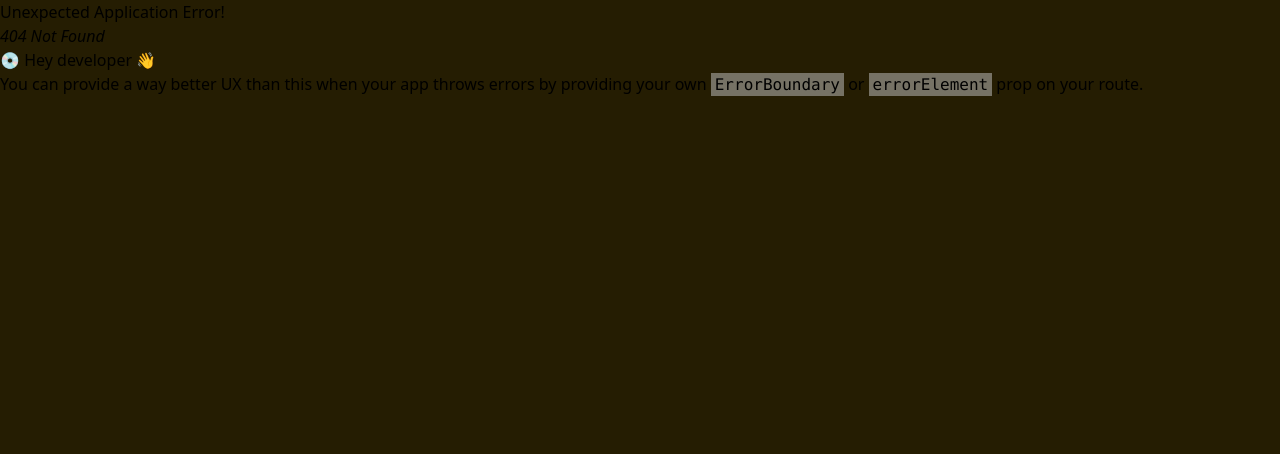
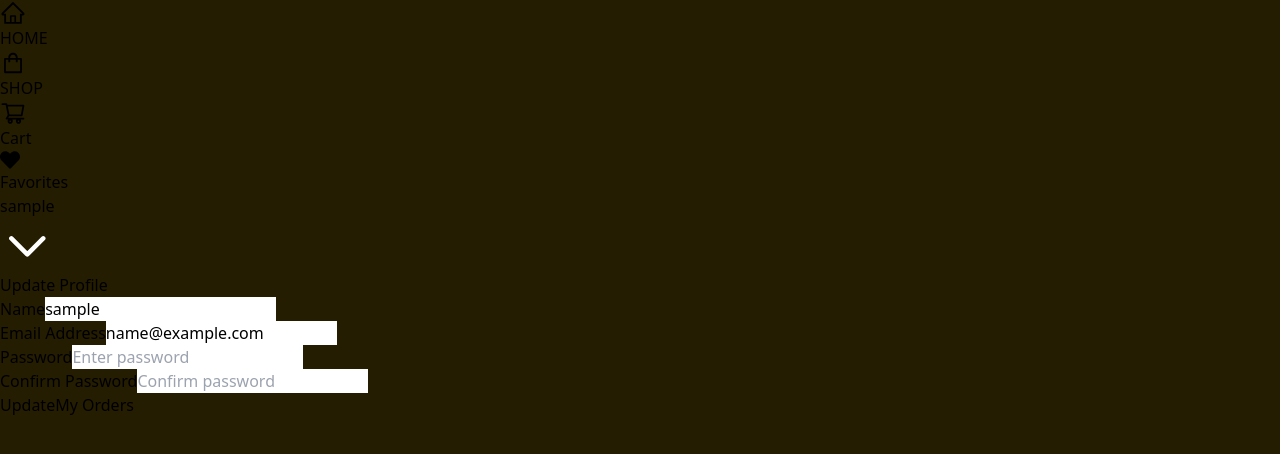
Before and after one commit to UjjwalSilwal/E_Commerce-Project, a React (Vite) app in the folder frontend/: page /profile in a window 1280 px wide. Before the commit this address had no page. Shown: the top 454 px of the page. Built offline with nearby package versions, Linux system fonts and the light colour scheme; sample sign-in values are in the browser's storage.

Commit message:
user can now update his/her profile now

```diff
--- /dev/null
+++ b/frontend/src/components/PrivateRoute.jsx
@@ -0,0 +1,14 @@
+import { Navigate, Outlet } from "react-router-dom"
+import { useSelector } from "react-redux"
+
+// If someone has acces to our profile they can
+//change edit so in order to avoid it i make this function
+
+const PrivateRoute = () => {
+
+    const {userInfo} = useSelector(state=>state.auth)
+
+  return userInfo ? <Outlet/> : <Navigate to='/login' replace />
+}
+
+export default PrivateRoute
--- a/frontend/src/main.jsx
+++ b/frontend/src/main.jsx
@@ -7,14 +7,23 @@
 import store from "./redux/store";
 import { Provider } from "react-redux";
 
+//Private Route
+import PrivateRoute from './components/PrivateRoute.jsx';
+
 //Auth
 import Login from './pages/Auth/Login.jsx'
 import Register from './pages/Auth/Register.jsx';
 
+import Profile from './pages/User/Profile.jsx';
 
 const router = createBrowserRouter(
   createRoutesFromElements(
     <Route path="/" element={<App />}>
+
+      <Route path="" element={<PrivateRoute />}>
+        <Route path='/profile' element={<Profile/>} />
+    </Route>
+
       <Route path='/login' element={<Login/>}/>
       <Route path='/register' element={<Register/>}/>
     </Route>
--- a/frontend/src/pages/Auth/Register.jsx
+++ b/frontend/src/pages/Auth/Register.jsx
@@ -1,5 +1,5 @@
 import { useState,useEffect } from "react"
-import { Link,  Navigate,  useLocation,useNavigate} from "react-router-dom"
+import { Link, useLocation,useNavigate} from "react-router-dom"
 import {useDispatch,useSelector } from "react-redux"
 import Loader from "../../components/Loader"
 import {setCredentials} from "../../redux/features/auth/authSlice"
--- /dev/null
+++ b/frontend/src/pages/User/Profile.jsx
@@ -0,0 +1,121 @@
+import { useEffect, useState } from "react";
+import { useDispatch, useSelector } from "react-redux";
+import { toast } from "react-toastify";
+
+import Loader from "../../components/Loader";
+import { useProfileMutation } from "../../redux/api/usersApiSlice";
+import { setCredentials } from "../../redux/features/auth/authSlice";
+import { Link } from "react-router-dom";
+
+const Profile = () => {
+  const [username, setUserName] = useState("");
+  const [email, setEmail] = useState("");
+  const [password, setPassword] = useState("");
+  const [confirmPassword, setConfirmPassword] = useState("");
+
+  const { userInfo } = useSelector((state) => state.auth);
+
+  const [updateProfile, { isLoading: loadingUpdateProfile }] =
+    useProfileMutation();
+
+  useEffect(() => {
+    setUserName(userInfo.username);
+    setEmail(userInfo.email);
+  }, [userInfo.email, userInfo.username]);
+
+  const dispatch = useDispatch();
+
+  const submitHandler = async (e) => {
+    e.preventDefault();
+    if (password !== confirmPassword) {
+      toast.error("Passwords do not match");
+    } else {
+      try {
+        const res = await updateProfile({
+          _id: userInfo._id,
+          username,
+          email,
+          password,
+        }).unwrap();
+        dispatch(setCredentials({ ...res }));
+        toast.success("Profile updated successfully");
+      } catch (err) {
+        toast.error(err?.data?.message || err.error);
+      }
+    }
+  };
+
+  return (
+    <div className="container mx-auto p-4 mt-[10rem]">
+      <div className="flex justify-center align-center md:flex md:space-x-4">
+        <div className="md:w-1/3">
+          <h2 className="mb-4 text-2xl font-semibold">Update Profile</h2>
+          <form onSubmit={submitHandler}>
+            <div className="mb-4">
+              <label className="block mb-2 text-white">Name</label>
+              <input
+                type="text"
+                placeholder="Enter name"
+                className="w-full p-4 rounded-sm form-input"
+                value={username}
+                onChange={(e) => setUserName(e.target.value)}
+              />
+            </div>
+
+            <div className="mb-4">
+              <label className="block mb-2 text-white">Email Address</label>
+              <input
+                type="email"
+                placeholder="Enter email"
+                className="w-full p-4 rounded-sm form-input"
+                value={email}
+                onChange={(e) => setEmail(e.target.value)}
+              />
+            </div>
+
+            <div className="mb-4">
+              <label className="block mb-2 text-white">Password</label>
+              <input
+                type="password"
+                placeholder="Enter password"
+                className="w-full p-4 rounded-sm form-input"
+                value={password}
+                onChange={(e) => setPassword(e.target.value)}
+              />
+            </div>
+
+            <div className="mb-4">
+              <label className="block mb-2 text-white">Confirm Password</label>
+              <input
+                type="password"
+                placeholder="Confirm password"
+                className="w-full p-4 rounded-sm form-input"
+                value={confirmPassword}
+                onChange={(e) => setConfirmPassword(e.target.value)}
+              />
+            </div>
+
+            <div className="flex justify-between">
+              <button
+                type="submit"
+                className="px-4 py-2 text-white bg-pink-500 rounded hover:bg-pink-600"
+              >
+                Update
+              </button>
+
+              <Link
+                to="/user-orders"
+                className="px-4 py-2 text-white bg-pink-600 rounded hover:bg-pink-700"
+              >
+                My Orders
+              </Link>
+            </div>
+            {loadingUpdateProfile && <Loader />}
+          </form>
+        </div>
+      </div>
+    </div>
+  );
+};
+
+export default Profile;
--- a/frontend/src/redux/api/usersApiSlice.js
+++ b/frontend/src/redux/api/usersApiSlice.js
@@ -2,8 +2,8 @@
 import { USERS_URL } from "../constants";
 
 export const usesrApiSlice = apiSlice.injectEndpoints({
-    endpoints: (buider) => ({
-        login: buider.mutation({
+    endpoints: (builder) => ({
+        login: builder.mutation({
             query: (data) => ({
                 url: `${USERS_URL}/auth`,
                 method: "POST",
@@ -11,7 +11,7 @@
             })
         }),
 
-        logout: buider.mutation({
+        logout: builder.mutation({
             query: () => ({
                 url: `${USERS_URL}/logout`,
                 method: "POST",
@@ -19,13 +19,21 @@
             })
         }),
 
-        register: buider.mutation({
+        register: builder.mutation({
             query: (data) => ({
                 url: `${USERS_URL}`,
                 method: "POST",
                 body:data,
             })
         }),
+
+        profile: builder.mutation({
+            query: (data) => ({
+              url: `${USERS_URL}/profile`,
+              method: "PUT",
+              body: data,
+            }),
+          }),
 
     })
 })
@@ -34,7 +42,8 @@
 
 export const { useLoginMutation
     , useLogoutMutation
-    ,useRegisterMutation
+    , useRegisterMutation
+    ,useProfileMutation
     } = usesrApiSlice
 
 //1: http://localhost:5000   2:/api/users/auth
```
